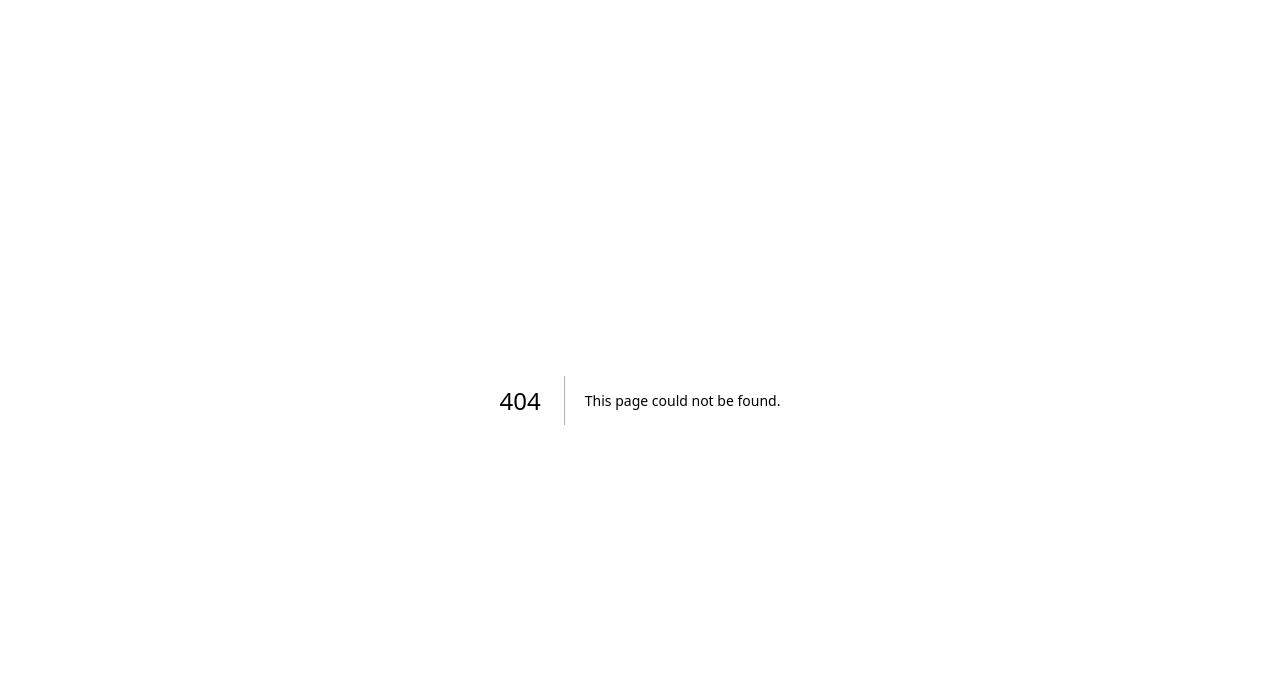
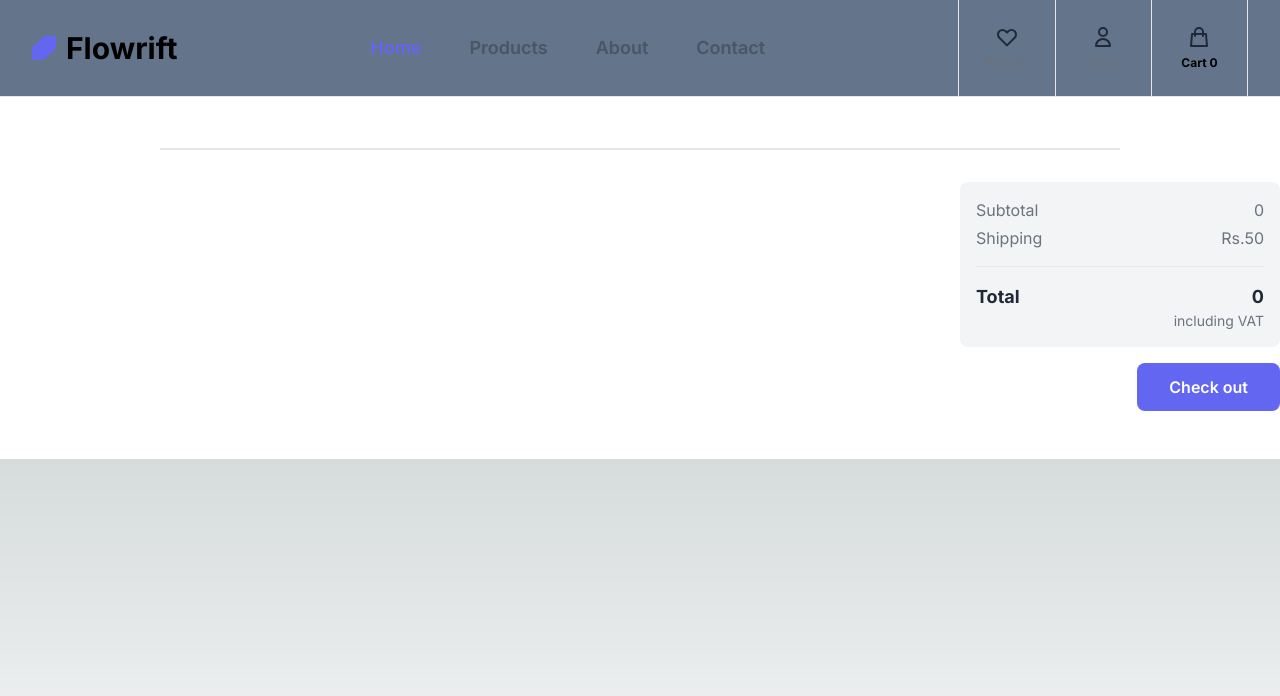
Before and after one commit to samiramrullah/Hamro-Store, a Next.js app in the folder frontend/: page /cart in a window 1280 px wide. Before the commit this address had no page. Shown: the top 696 px of the page. Built offline with nearby package versions, Linux system fonts and the light colour scheme.

Commit message:
card function added

```diff
--- /dev/null
+++ b/frontend/src/app/cart/page.tsx
@@ -0,0 +1,60 @@
+'use client'
+import React from 'react';
+import { useSelector } from 'react-redux'
+import CartCard from '@/utils/cards/CartCard'
+import { RootState } from '@/redux/store';
+import Navbar from '@/components/Navbar';
+
+const page = () => {
+    const cart = useSelector((state: RootState) => state.cart)
+    console.log(cart.items, "cartcartcartcartcart");
+
+    return (
+        <>
+           <Navbar/>
+            <div className="bg-white py-6 sm:py-8 lg:py-12">
+                <div className="mx-auto max-w-screen-lg px-4 md:px-8">
+                    <div className="mb-6 sm:mb-10 lg:mb-16">
+                        <h2 className="mb-4 text-center text-2xl font-bold text-gray-800 md:mb-6 lg:text-3xl">Your Cart</h2>
+                    </div>
+
+                    <div className="mb-5 flex flex-col sm:mb-8 sm:divide-y sm:border-t sm:border-b">
+                        {cart?.items?.map(item=>(
+
+                        <CartCard id={item.id} name={item.name} quantity={item.quantity} price={item.price} image={item.image}/>
+                        ))}
+                    </div>
+                </div>
+                <div className="flex flex-col items-end gap-4">
+                    <div className="w-full rounded-lg bg-gray-100 p-4 sm:max-w-xs">
+                        <div className="space-y-1">
+                            <div className="flex justify-between gap-4 text-gray-500">
+                                <span>Subtotal</span>
+                                <span>{cart?.totalPrice}</span>
+                            </div>
+
+                            <div className="flex justify-between gap-4 text-gray-500">
+                                <span>Shipping</span>
+                                <span>Rs.50</span>
+                            </div>
+                        </div>
+
+                        <div className="mt-4 border-t pt-4">
+                            <div className="flex items-start justify-between gap-4 text-gray-800">
+                                <span className="text-lg font-bold">Total</span>
+
+                                <span className="flex flex-col items-end">
+                                    <span className="text-lg font-bold">{cart.totalPrice &&(cart?.totalPrice+50)}</span>
+                                    <span className="text-sm text-gray-500">including VAT</span>
+                                </span>
+                            </div>
+                        </div>
+                    </div>
+                    <button className="inline-block rounded-lg bg-indigo-500 px-8 py-3 text-center text-sm font-semibold text-white outline-none ring-indigo-300 transition duration-100 hover:bg-indigo-600 focus-visible:ring active:bg-indigo-700 md:text-base">Check out</button>
+                </div>
+            </div>
+        </>
+    )
+}
+
+export default page
--- a/frontend/src/components/Navbar.tsx
+++ b/frontend/src/components/Navbar.tsx
@@ -1,8 +1,14 @@
+'use client'
+import { RootState } from '@/redux/store';
+import Link from 'next/link';
 import React from 'react'
+import { useSelector } from 'react-redux'
 
 const Navbar = () => {
+  const cart = useSelector((state: RootState) => state.cart);
+
   return (
-    <header className="mb-8 border-b">
+    <header className="mb-8 border-b fixed w-full bg-slate-500 z-50">
       <div className="mx-auto flex max-w-screen-2xl items-center justify-between px-4 md:px-8">
         <a href="/" className="inline-flex items-center gap-2.5 text-2xl font-bold text-black md:text-3xl" aria-label="logo">
           <svg width="95" height="94" viewBox="0 0 95 94" className="h-auto w-6 text-indigo-500" fill="currentColor" xmlns="http://www.w3.org/2000/svg">
@@ -11,8 +17,8 @@ const Navbar = () => {
           Flowrift
         </a>
         <nav className="hidden gap-12 lg:flex 2xl:ml-16">
-          <a href="1" className="text-lg font-semibold text-indigo-500">Home</a>
-          <a href="1" className="text-lg font-semibold text-gray-600 transition duration-100 hover:text-indigo-500 active:text-indigo-700">Products</a>
+          <Link href={'/'} className="text-lg font-semibold text-indigo-500">Home</Link>
+          <Link href={'/products'} className="text-lg font-semibold text-gray-600 transition duration-100 hover:text-indigo-500 active:text-indigo-700">Products</Link>
           <a href="1" className="text-lg font-semibold text-gray-600 transition duration-100 hover:text-indigo-500 active:text-indigo-700">About</a>
           <a href="1" className="text-lg font-semibold text-gray-600 transition duration-100 hover:text-indigo-500 active:text-indigo-700">Contact</a>
         </nav>
@@ -29,12 +35,12 @@ const Navbar = () => {
             </svg>
             <span className="hidden text-xs font-semibold text-gray-500 sm:block">Account</span>
           </a>
-          <a href="1" className="flex h-12 w-12 flex-col items-center justify-center gap-1.5 transition duration-100 hover:bg-gray-100 active:bg-gray-200 sm:h-20 sm:w-20 md:h-24 md:w-24">
+          <Link href={'/cart'} className="flex h-12 w-12 flex-col items-center justify-center gap-1.5 transition duration-100 hover:bg-gray-100 active:bg-gray-200 sm:h-20 sm:w-20 md:h-24 md:w-24">
             <svg xmlns="http://www.w3.org/2000/svg" className="h-6 w-6 text-gray-800" fill="none" viewBox="0 0 24 24" stroke="currentColor">
               <path stroke-linecap="round" stroke-linejoin="round" stroke-width="2" d="M16 11V7a4 4 0 00-8 0v4M5 9h14l1 12H4L5 9z" />
             </svg>
-            <span className="hidden text-xs font-semibold text-gray-500 sm:block">Cart</span>
-          </a>
+            <span className="hidden text-xs font-bold text-black sm:block ">Cart {cart.totalItems}</span>
+          </Link>
           <button type="button" className="flex h-12 w-12 flex-col items-center justify-center gap-1.5 transition duration-100 hover:bg-gray-100 active:bg-gray-200 sm:h-20 sm:w-20 md:h-24 md:w-24 lg:hidden">
             <svg xmlns="http://www.w3.org/2000/svg" className="h-6 w-6 text-gray-800" viewBox="0 0 20 20" fill="currentColor">
               <path fill-rule="evenodd" d="M3 5a1 1 0 011-1h12a1 1 0 110 2H4a1 1 0 01-1-1zM3 10a1 1 0 011-1h6a1 1 0 110 2H4a1 1 0 01-1-1zM3 15a1 1 0 011-1h12a1 1 0 110 2H4a1 1 0 01-1-1z" clip-rule="evenodd" />
--- a/frontend/src/redux/slice/CartSlice.tsx
+++ b/frontend/src/redux/slice/CartSlice.tsx
@@ -5,6 +5,7 @@ interface CartItem {
   name: string;
   price: number;
   quantity: number;
+  image:string;
 }
 
 interface CartState {
@@ -31,9 +32,9 @@ const cartSlice = createSlice({
   reducers: {
     addItem: (state, action: PayloadAction<CartItem>) => {
       const { id, name, price, quantity } = action.payload;
-      const itemIndex = state.items.findIndex(item => item.id === id);
-      if (itemIndex >= 0) {
-        state.items[itemIndex].quantity += quantity;
+      const existingItem = state.items.find(item => item.id === id);
+      if (existingItem) {
+        existingItem.quantity += quantity;
       } else {
         state.items.push(action.payload);
       }
@@ -48,9 +49,10 @@ const cartSlice = createSlice({
       state.totalPrice = totalPrice;
     },
     updateQuantity: (state, action: PayloadAction<{ id: number; quantity: number }>) => {
-      const item = state.items.find(item => item.id === action.payload.id);
-      if (item) {
-        item.quantity = action.payload.quantity;
+      const { id, quantity } = action.payload;
+      const itemToUpdate = state.items.find(item => item.id === id);
+      if (itemToUpdate) {
+        itemToUpdate.quantity = quantity;
         const { totalItems, totalPrice } = calculateTotals(state.items);
         state.totalItems = totalItems;
         state.totalPrice = totalPrice;
--- /dev/null
+++ b/frontend/src/utils/cards/CartCard.tsx
@@ -0,0 +1,63 @@
+import React from 'react'
+
+interface cartInterface{
+    id:number;
+    name:string;
+    quantity:number;
+    price:number;
+    image:string;
+}
+const CartCard = (props:cartInterface) => {
+    return (
+        <div className="py-5 sm:py-8">
+            <div className="flex flex-wrap gap-4 sm:py-2.5 lg:gap-6">
+                <div className="sm:-my-2.5">
+                    <a href="#" className="group relative block h-40 w-24 overflow-hidden rounded-lg bg-gray-100 sm:h-56 sm:w-40">
+                        <img src={props?.image} loading="lazy" alt="Photo by Thái An" className="h-full w-full object-cover object-center transition duration-200 group-hover:scale-110" />
+                    </a>
+                </div>
+                <div className="flex flex-1 flex-col justify-between">
+                    <div>
+                        <a href="#" className="mb-1 inline-block text-lg font-bold text-gray-800 transition duration-100 hover:text-gray-500 lg:text-xl">Top</a>
+
+                        <span className="block text-gray-500">Size: S</span>
+                        <span className="block text-gray-500">Color: White</span>
+                    </div>
+
+                    <div>
+                        <span className="mb-1 block font-bold text-gray-800 md:text-lg">Rs{(props.price)*(props.quantity)}</span>
+
+                        <span className="flex items-center gap-1 text-sm text-gray-500">
+                            <svg xmlns="http://www.w3.org/2000/svg" className="h-5 w-5 text-green-500" fill="none" viewBox="0 0 24 24" stroke="currentColor">
+                                <path stroke-linecap="round" stroke-linejoin="round" stroke-width="2" d="M5 13l4 4L19 7" />
+                            </svg>
+
+                            In stock
+                        </span>
+                    </div>
+                </div>
+
+                <div className="flex w-full justify-between border-t pt-4 sm:w-auto sm:border-none sm:pt-0">
+                    <div className="flex flex-col items-start gap-2">
+                        <div className="flex h-12 w-20 overflow-hidden rounded border">
+                            <input type="number" value="1" className="w-full px-4 py-2 outline-none ring-inset ring-indigo-300 transition duration-100 focus:ring" />
+
+                            <div className="flex flex-col divide-y border-l">
+                                <button className="flex w-6 flex-1 select-none items-center justify-center bg-white leading-none transition duration-100 hover:bg-gray-100 active:bg-gray-200">+</button>
+                                <button className="flex w-6 flex-1 select-none items-center justify-center bg-white leading-none transition duration-100 hover:bg-gray-100 active:bg-gray-200">-</button>
+                            </div>
+                        </div>
+
+                        <button className="select-none text-sm font-semibold text-indigo-500 transition duration-100 hover:text-indigo-600 active:text-indigo-700">Delete</button>
+                    </div>
+
+                    <div className="ml-4 pt-3 sm:pt-2 md:ml-8 lg:ml-16">
+                        <span className="block font-bold text-gray-800 md:text-lg">Rs{props.price}</span>
+                    </div>
+                </div>
+            </div>
+        </div>
+    )
+}
+
+export default CartCard
--- a/frontend/src/utils/cards/ProductCard.tsx
+++ b/frontend/src/utils/cards/ProductCard.tsx
@@ -12,7 +12,8 @@ const ProductCard = (props:ProductInterface) => {
           id: props.id,
           name: props.title,
           price: props.price,
-          quantity: 1
+          quantity: 1,
+          image:props.image
         }));
       };
 
```
